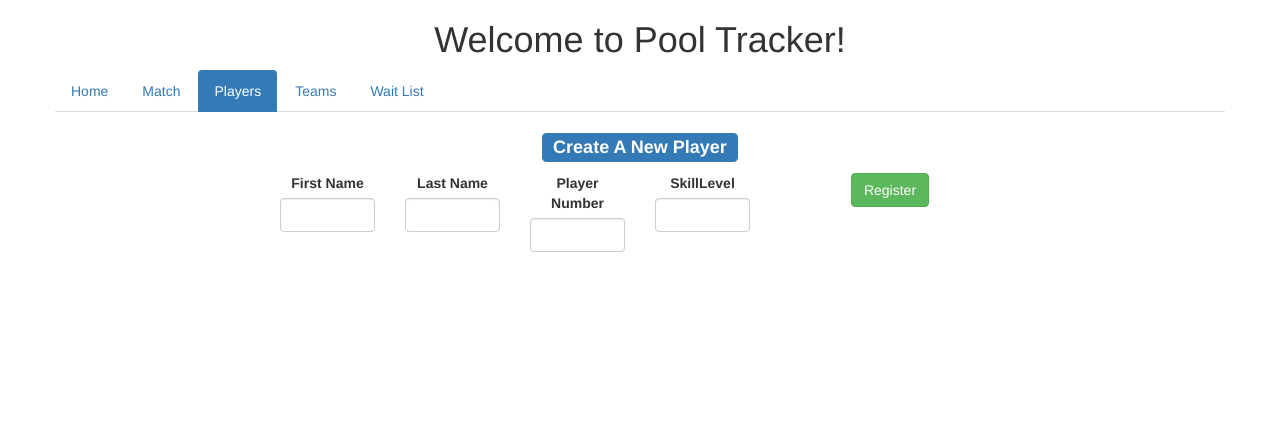
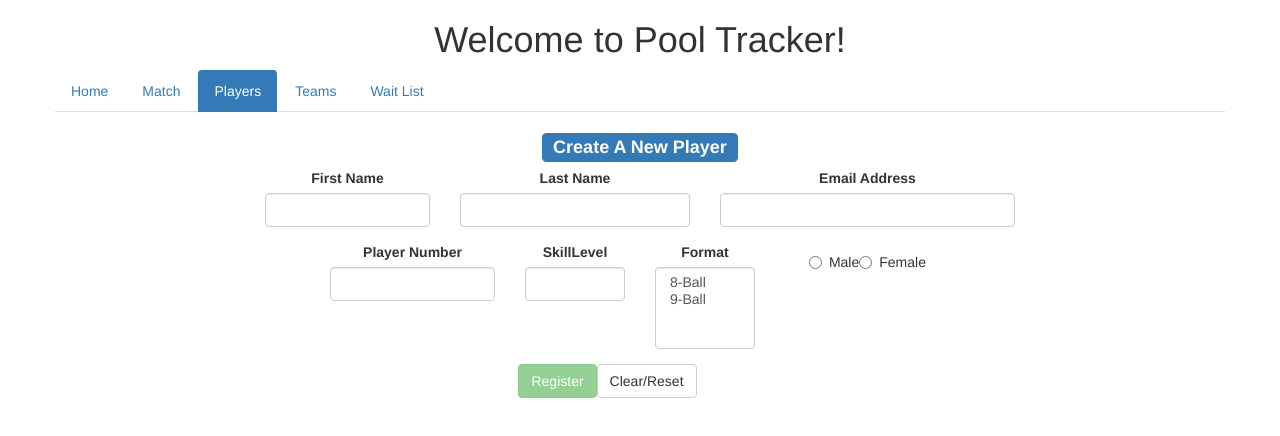
Before and after one commit to lowkeyop/pool-tracker, an Angular app in the folder poolSite/: page /players/new in a window 1280 px wide. Shown: the top 436 px of the page. Built offline with nearby package versions, Linux system fonts and the light colour scheme.

Commit message:
Updated New Player Component
Added more validation and fields to the new player form. Also
restructured view for better appearance.

```diff
--- a/poolSite/src/app/admin/players/new-player/new-player.component.css
+++ b/poolSite/src/app/admin/players/new-player/new-player.component.css
@@ -0,0 +1,3 @@
+.ng-touched.ng-invalid{
+  border-color: red;
+}
--- a/poolSite/src/app/admin/players/new-player/new-player.component.html
+++ b/poolSite/src/app/admin/players/new-player/new-player.component.html
@@ -2,34 +2,72 @@
   <div class="col-md-8 col-xs-12 col-md-offset-2">
     <h3><span class="label label-primary">Create A New Player</span></h3>
     <form (ngSubmit)="onSubmit(newPlayerForm)" #newPlayerForm="ngForm">
-      <div id="user-data">
-        <div class="form-group">
-          <div class="col-md-2">
-            <label for="firstName">First Name</label>
-            <input
-              type="text"
-              class="form-control"
-              [value]=""
-              ngModel
-              name="first_name"
-              #firstName>
+      <div id="user-data" ngModelGroup="userData">
+        <div class="row">
+          <div class="col-md-3">
+            <div class="form-group">
+              <label for="firstName">First Name</label>
+              <input type="text" class="form-control" ngModel name="first_name" [value]="" required #first=ngModel>
+              <span class="help-block" *ngIf="!first.valid&&first.touched">Please enter first  name</span>
+            </div>
+          </div>
+          <div class="col-md-4">
+            <div class="form-group">
+              <label for="lastName">Last Name</label>
+              <input type="text" class="form-control" ngModel name="last_name" [value]="" required #last=ngModel>
+              <span class="help-block" *ngIf="!last.valid&&last.touched">Please enter last name</span>
+            </div>
+          </div>
+          <div class="col-md-5">
+            <div class="form-group">
+              <label for="lastName">Email Address</label>
+              <input type="email" class="form-control" ngModel name="email" [value]="" required email #email=ngModel>
+              <span class="help-block" *ngIf="!email.valid&&email.touched">Please enter a proper email address</span>
+            </div>
+          </div>
+        </div>
+        <div class="row">
+          <div class="col-md-offset-1 col-md-3">
+            <div class="form-group">
+              <label for="playerNumber">Player Number</label>
+              <input required type="number" min="1000" max="9999" class="form-control" name="player_number" ngModel [value]="" #playerNumber>
+            </div>
           </div>
           <div class="col-md-2">
-            <label for="lastName">Last Name</label>
-            <input type="text" class="form-control" ngModel name="last_name" [value]="" #lastName>
+            <div class="form-group">
+              <label for="skill_level">SkillLevel</label>
+              <input required type="number" min="2" max="8" class="form-control" name="skill_level" ngModel [value]="" #skillLevel>
+            </div>
           </div>
           <div class="col-md-2">
-            <label for="playerNumber">Player Number</label>
-            <input type="number" min="1000" max="9999" class="form-control" name="player_number" ngModel [value]="1000" #playerNumber>
+            <div class="form-group">
+              <label for="format">Format</label>
+              <select  multiple name="format" id="gender" class="form-control" [ngModel]="'8ball'">
+                <option value="8ball">8-Ball</option>
+                <option value="9ball">9-Ball</option>
+              </select>
+            </div>
           </div>
-          <div class="col-md-2">
-            <label for="SkillLevel">SkillLevel</label>
-            <input type="number" min="2" max="8" class="form-control" name="skill_level" ngModel [value]="" #skillLevel>
+          <div class="col-md-3">
+            <div class="form-group">
+              <div class="radio">
+                <label>
+                  <input type="radio" name="gender" ngModel [value]="'male'" > Male
+                </label>
+                <label>
+                  <input type="radio" name="gender" ngModel [value]="'female'" > Female
+                </label>
+              </div>
+            </div>
+          </div>
+        </div>
+        <div class="row">
+          <div class="col-md-offset-3 col-md-5">
+            <button class="btn btn-success" type="submit" [disabled]="!newPlayerForm.valid">Register</button>
+            <button class="btn btn-default" type="reset">Clear/Reset</button>
           </div>
         </div>
       </div>
-      <button class="btn btn-success" type="submit">Register</button>
-      <!-- (click)="onAddNewPlayer(firstName.value, lastName.value, playerNumber.value, skillLevel.value)" -->
     </form>
   </div>
 </div>
```
